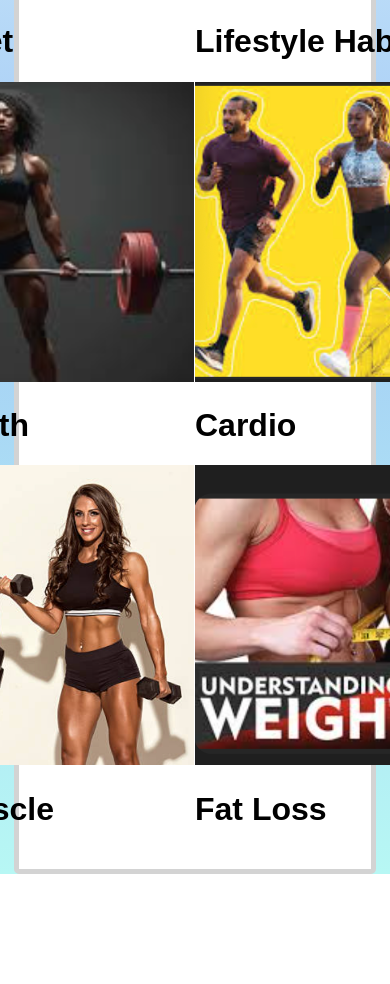
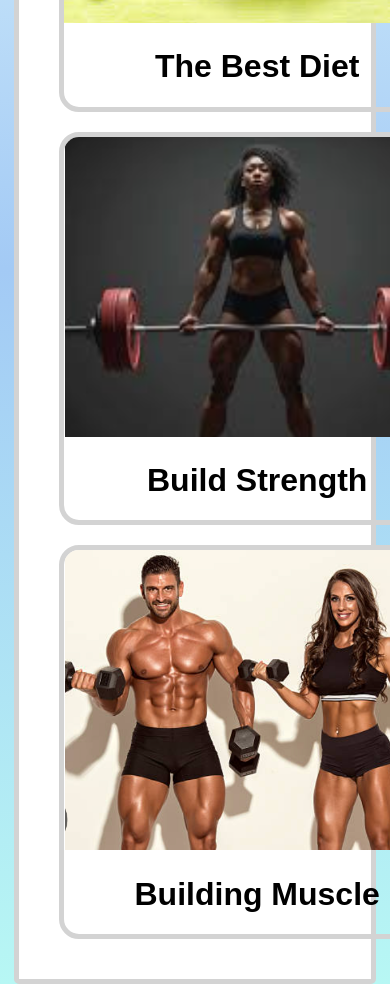
Before and after one commit to S-Fennell/Capstone325, a React (Vite) app: page / in a window 390 px wide. Shown: the part 1520-2504 px from the top of the page. Before the commit the page ends 2394 px from the top, so only its background shows below. Built offline with nearby package versions, Linux system fonts and the light colour scheme.

Commit message:
added some responsivness to the landing page

```diff
--- a/src/App.jsx
+++ b/src/App.jsx
@@ -16,6 +16,7 @@ import Subscribe from './pages/Subscribe';
 import FatLoss from './pages/FatLoss';
 import LifeStyleHabits from './pages/LifeStyleHabits';
 import Cardio from './pages/Cardio';
+import BuildMuscle from './pages/BuildMuscle';
 
 function App() {
 
@@ -23,12 +24,12 @@ function App() {
   return (
     <>
     <Navbar/>
-
     <Routes>
       <Route path="/" element={<LandingPage/>}/>
       <Route path="/diet" element={<DietPage/>}/>
       <Route path="/lifestyle" element={<LifeStyleHabits/>}/>
       <Route path="/strength" element={<BuildStrength/>}/>
+      <Route path="/muscle" element={<BuildMuscle/>}/>
       <Route path="/fatloss" element={<FatLoss/>}/>
       <Route path="/cardio" element={<Cardio/>}/>
       <Route path="/subscribe" element={<Subscribe/>}/>
--- a/src/components/GridImageLinks.jsx
+++ b/src/components/GridImageLinks.jsx
@@ -1,42 +1,81 @@
-import diet from '../assets/diet.png';
-import buildMuscle from '../assets/buildMuscle.png';
-import buildStrength from '../assets/buildStrength.png';
-import lifeStyle from '../assets/lifeStyle.png';
-import fatloss from '../assets/fatloss.png';
-import cardio from '../assets/cardio.png';
-import { Link } from 'react-router-dom';
+import diet from "../assets/diet.png";
+import buildMuscle from "../assets/buildMuscle.png";
+import buildStrength from "../assets/buildStrength.png";
+import lifeStyle from "../assets/lifeStyle.png";
+import fatloss from "../assets/fatloss.png";
+import cardio from "../assets/cardio.png";
+import { Link } from "react-router-dom";
 
-function GridImageLink(){
-
+function GridImageLink() {
   //life style cardio fat lose and build strength was left there for esthetic reasons instead of getting rid of it entirely. Too much work to put in to finish on time, If I hav havs time I'll try to finsh it.
-    return(
-   <div className='newbody'>
+  return (
+    <div className="newbody">
       <div className="divider">
         <h1>Fit Life Topics</h1>
       </div>
       <div className="navBox">
         <div>
-            <div className='box'>
-             <Link to="/diet"><img className='box2' src={diet} alt="" /></Link>
+
+          <div className="box">
+            <Link to="/diet">
+              <img className="box2" src={diet} alt="" />
+            </Link>
             <h1>The Best Diet</h1>
           </div>
 
-            <Link to="/strength"><div className='box'><img className='box2' src={buildStrength} alt="" /></div></Link>
+
+            <div className="box">
+              <Link to="/strength">
+              <img className="box2" src={buildStrength} alt="" />
+              </Link>
               <h1>Build Strength</h1>
-            <Link><div className='box'><img className='box2' src={buildMuscle} alt="" /></div></Link>
+            </div>
+
+
+
+            <div className="box">
+              <Link to="muscle">
+              <img className="box2" src={buildMuscle} alt="" />
+              </Link>
               <h1>Building Muscle</h1>
             </div>
+
+
+        </div>
         <div>
-            <Link to="/lifestyle"><div className='box'><img className='box2' src={lifeStyle} alt="" /></div></Link>
+
+            <div className="box">
+               <Link to="/lifestyle">
+              <img className="box2" src={lifeStyle} alt="" />
+              </Link>
               <h1>Lifestyle Habits</h1>
-            <Link to="/cardio"><div className='box'><img className='box2' src={cardio} alt="" /></div></Link>
+            </div>
+
+
+
+
+            <div className="box">
+              <Link to="/cardio">
+              <img className="box2" src={cardio} alt="" />
+              </Link>
                <h1>Cardio</h1>
-            <Link to="/fatloss"><div className='box'><img className='box2' src={fatloss} alt="" /></div></Link>
+            </div>
+
+
+
+
+            <div className="box">
+              <Link to="/fatloss">
+              <img className="box2" src={fatloss} alt="" />
+              </Link>
               <h1>Fat Loss</h1>
+            </div>
+
+
         </div>
       </div>
     </div>
   );
 }
 
-export default GridImageLink
+export default GridImageLink;
--- a/src/index.css
+++ b/src/index.css
@@ -106,6 +106,10 @@ body {
   width: 150px;
   padding: 5px;
 }
+.anc:hover{
+  color: rgb(162, 247, 162);
+  font-size: 25px;
+}
 
 a{
   text-decoration: none;
@@ -139,7 +143,7 @@ a{
   font-family: Arial, Helvetica, sans-serif;
   display: flex;
   justify-content: center;
-  /* justify-content: space-around; */
+  justify-content: space-around;
   border: 5px solid lightgray;
   border-radius: 5px;
   background-color: white;
@@ -157,10 +161,25 @@ a{
   height: 600px;
   background-image: url(./assets/spce.png);
 }
-
+.box{
+  display: flex;
+  flex-direction: column;
+  align-items: center;
+  border: 5px solid lightgray;
+  border-radius: 20px;
+  overflow: hidden;
+  margin: 20px;
+}
+.box:hover{
+    background-image: linear-gradient(to right,rgb(140, 157, 255), rgb(134, 186, 245), rgb(103, 103, 255));
+}
 .box2{
   height: 300px;
   cursor: pointer;
+}
+.box2:hover{
+  height: 310px;
+
 }
 
 .infoBar{
@@ -425,7 +444,7 @@ label{
   font-family: Arial, Helvetica, sans-serif;
 }
 .btn:hover{
-  border-color: rgb(27, 206, 27);
+ color: rgb(162, 247, 162);
 }
 
 /* Fat Loss page */
--- /dev/null
+++ b/src/pages/BuildMuscle.jsx
@@ -0,0 +1,16 @@
+import Muscle from '../assets/buildMuscle.png'
+
+export default function BuildMuscle(){
+
+    return(
+        <>
+            <div className='cardioHero'> {/*div for hero image*/}
+                <img src={Muscle}/>
+            </div>
+
+            <div className="midbar">
+                <h1 className="muscleBar">Building Muscle 101</h1>
+            </div>
+        </>
+    )
+}
```
Lines whose indentation alone changed are shown as unchanged.
